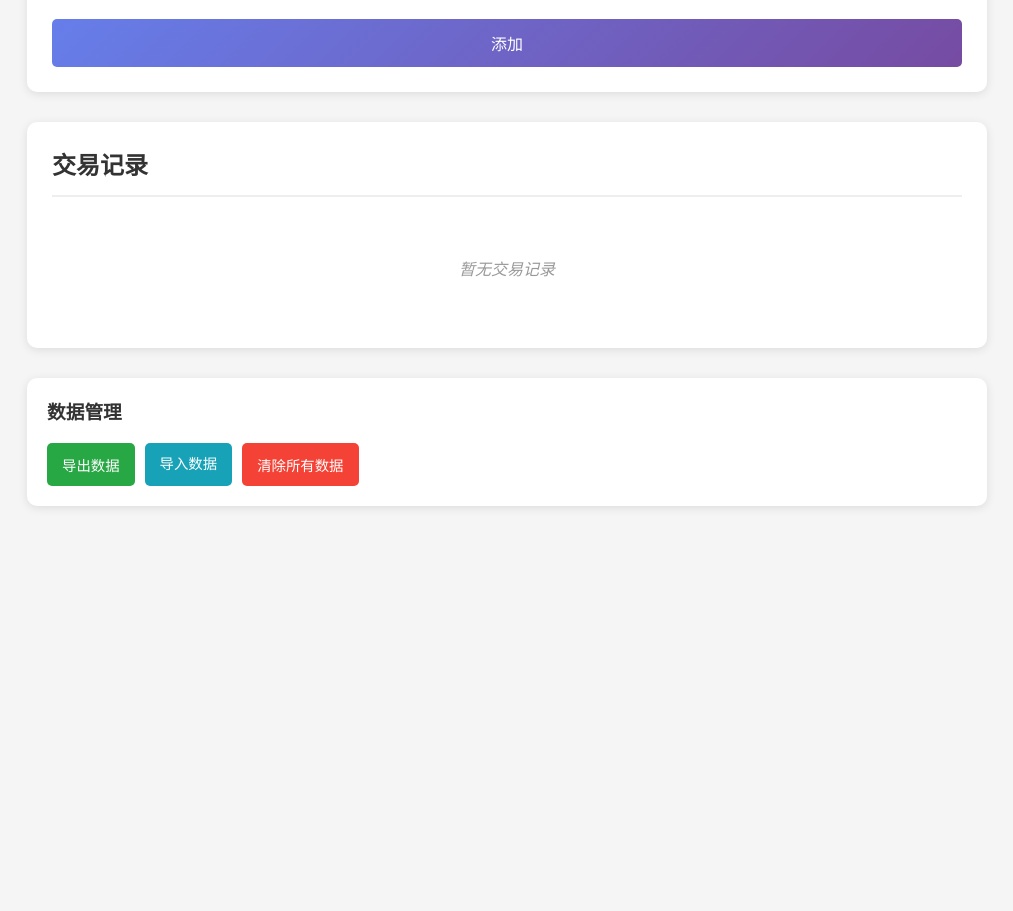
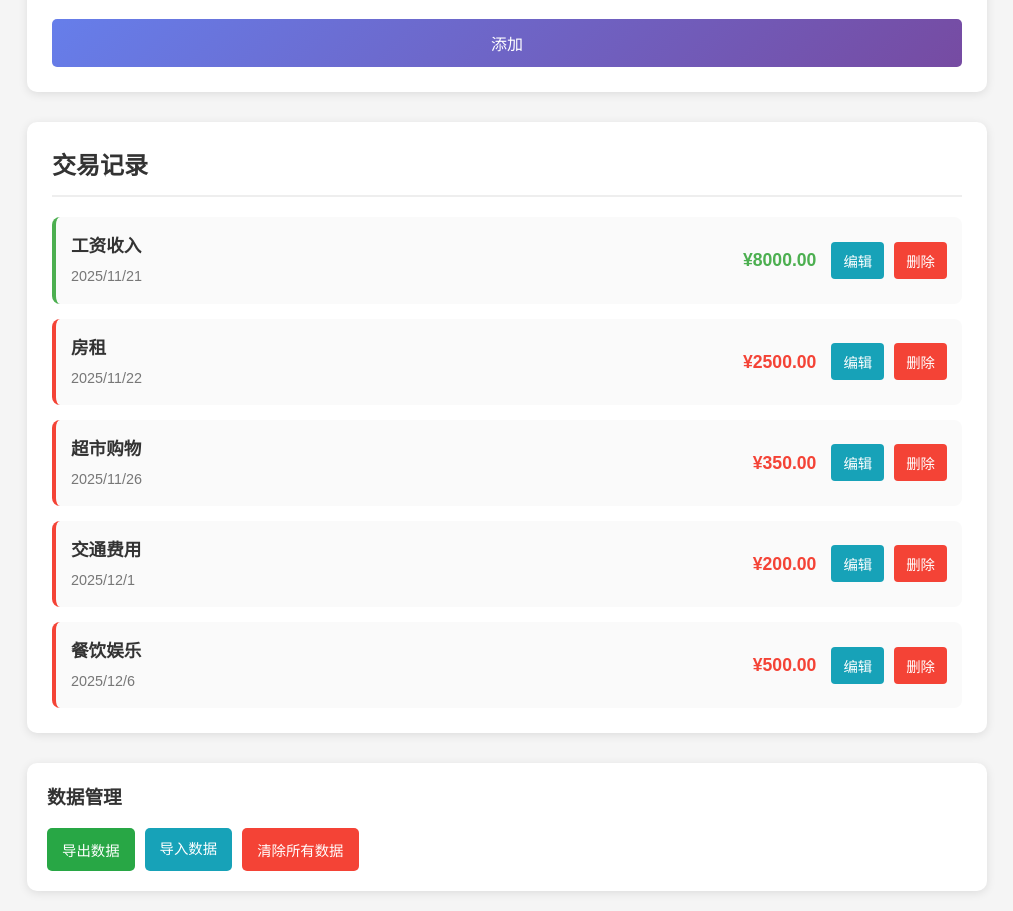
Before and after one commit to hetan697/Financial-Planning, a Vue app: page / in a window 1280 px wide. Shown: the part 821-1732 px from the top of the page, without its empty margins (133-1146 px from the left). Before the commit the page ends 1347 px from the top, so only its background shows below. Built offline with nearby package versions, Linux system fonts and the light colour scheme.

Commit message:
添加首次使用时的默认数据：包含示例交易记录和投资项目

```diff
--- a/src/App.vue
+++ b/src/App.vue
@@ -128,6 +128,7 @@ import InvestmentSummary from './components/InvestmentSummary.vue';
 import InvestmentForm from './components/InvestmentForm.vue';
 import InvestmentList from './components/InvestmentList.vue';
 import InvestmentAdvice from './components/InvestmentAdvice.vue';
+import { defaultTransactions, defaultInvestments } from './assets/defaultData.js';
 
 export default {
   name: 'FinanceApp',
@@ -350,29 +351,21 @@ export default {
     saveToLocalStorage() {
       localStorage.setItem('financeTransactions', JSON.stringify(this.transactions));
       localStorage.setItem('financeInvestments', JSON.stringify(this.investments));
+      localStorage.setItem('financeDataInitialized', 'true');
     },
 
     loadFromLocalStorage() {
       const savedTransactions = localStorage.getItem('financeTransactions');
       const savedInvestments = localStorage.getItem('financeInvestments');
+      const isInitialized = localStorage.getItem('financeDataInitialized');
 
-      if (savedTransactions) {
-        this.transactions = JSON.parse(savedTransactions);
+      // 如果没有初始化过数据，则加载默认数据
+      if (!isInitialized) {
+        this.transactions = [...defaultTransactions];
+        this.investments = [...defaultInvestments];
+        this.saveToLocalStorage(); // 保存默认数据并标记为已初始化
+        return;
       }
-
-      if (savedInvestments) {
-        this.investments = JSON.parse(savedInvestments);
-      }
-    },
-
-    saveToLocalStorage() {
-      localStorage.setItem('financeTransactions', JSON.stringify(this.transactions));
-      localStorage.setItem('financeInvestments', JSON.stringify(this.investments));
-    },
-
-    loadFromLocalStorage() {
-      const savedTransactions = localStorage.getItem('financeTransactions');
-      const savedInvestments = localStorage.getItem('financeInvestments');
 
       if (savedTransactions) {
         this.transactions = JSON.parse(savedTransactions);
@@ -412,6 +405,8 @@ export default {
           if (data.transactions && data.investments) {
             this.transactions = data.transactions;
             this.investments = data.investments;
+            // 标记为已初始化
+            localStorage.setItem('financeDataInitialized', 'true');
             alert('数据导入成功！');
           } else {
             alert('数据格式不正确！');
@@ -432,6 +427,7 @@ export default {
         this.investments = [];
         localStorage.removeItem('financeTransactions');
         localStorage.removeItem('financeInvestments');
+        localStorage.removeItem('financeDataInitialized');
       }
     }
   }
@@ -573,5 +569,9 @@ header h1 {
   .tab-navigation {
     justify-content: center;
   }
+
+  .button-group {
+    flex-direction: column;
+  }
 }
 </style>
--- /dev/null
+++ b/src/assets/defaultData.js
@@ -0,0 +1,73 @@
+// 默认数据
+export const defaultTransactions = [
+  {
+    id: 1,
+    type: 'income',
+    description: '工资收入',
+    amount: 8000,
+    date: new Date(Date.now() - 30 * 24 * 60 * 60 * 1000).toISOString().substr(0, 10) // 一个月前
+  },
+  {
+    id: 2,
+    type: 'expense',
+    description: '房租',
+    amount: 2500,
+    date: new Date(Date.now() - 29 * 24 * 60 * 60 * 1000).toISOString().substr(0, 10)
+  },
+  {
+    id: 3,
+    type: 'expense',
+    description: '超市购物',
+    amount: 350,
+    date: new Date(Date.now() - 25 * 24 * 60 * 60 * 1000).toISOString().substr(0, 10)
+  },
+  {
+    id: 4,
+    type: 'expense',
+    description: '交通费用',
+    amount: 200,
+    date: new Date(Date.now() - 20 * 24 * 60 * 60 * 1000).toISOString().substr(0, 10)
+  },
+  {
+    id: 5,
+    type: 'expense',
+    description: '餐饮娱乐',
+    amount: 500,
+    date: new Date(Date.now() - 15 * 24 * 60 * 60 * 1000).toISOString().substr(0, 10)
+  }
+];
+
+export const defaultInvestments = [
+  {
+    id: 1,
+    type: '股票',
+    name: '科技龙头股',
+    quantity: 100,
+    purchasePrice: 100,
+    currentPrice: 120,
+    purchaseDate: new Date(Date.now() - 60 * 24 * 60 * 60 * 1000).toISOString().substr(0, 10) // 两个月前
+  },
+  {
+    id: 2,
+    type: '基金',
+    name: '沪深300指数基金',
+    quantity: 500,
+    purchasePrice: 5,
+    currentPrice: 4.8,
+    purchaseDate: new Date(Date.now() - 45 * 24 * 60 * 60 * 1000).toISOString().substr(0, 10)
+  },
+  {
+    id: 3,
+    type: '债券',
+    name: '国债',
+    quantity: 10,
+    purchasePrice: 1000,
+    currentPrice: 1010,
+    purchaseDate: new Date(Date.now() - 90 * 24 * 60 * 60 * 1000).toISOString().substr(0, 10) // 三个月前
+  }
+];
+
+export const defaultData = {
+  transactions: defaultTransactions,
+  investments: defaultInvestments
+};
```
Also changed, not shown: 1 other file (tests, documents, lock files or other folders).
